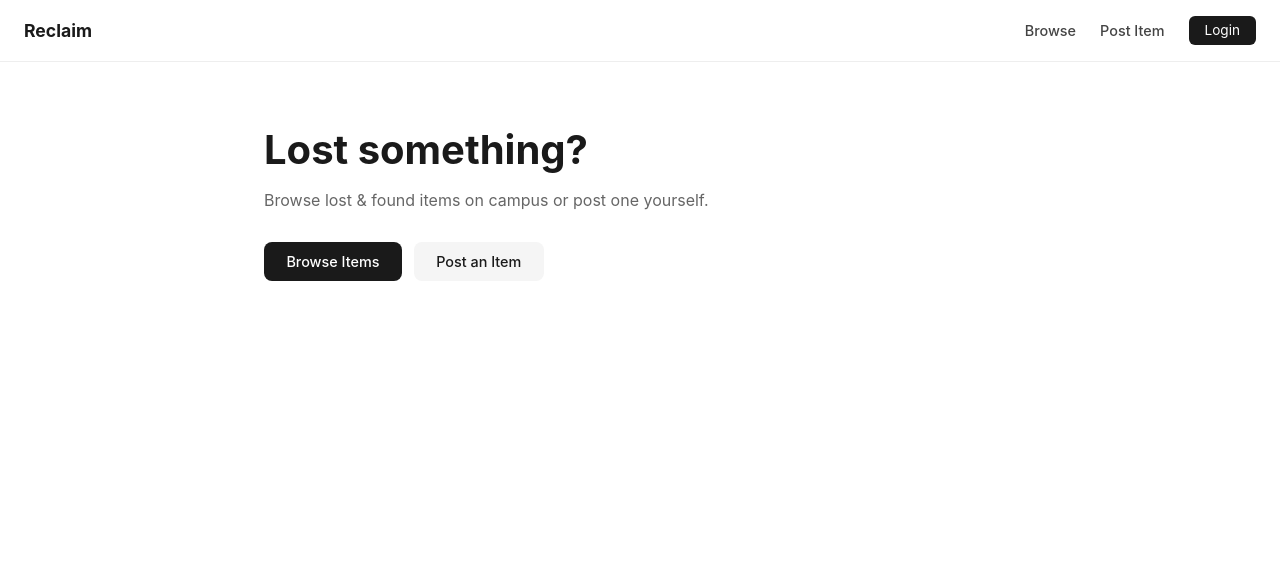
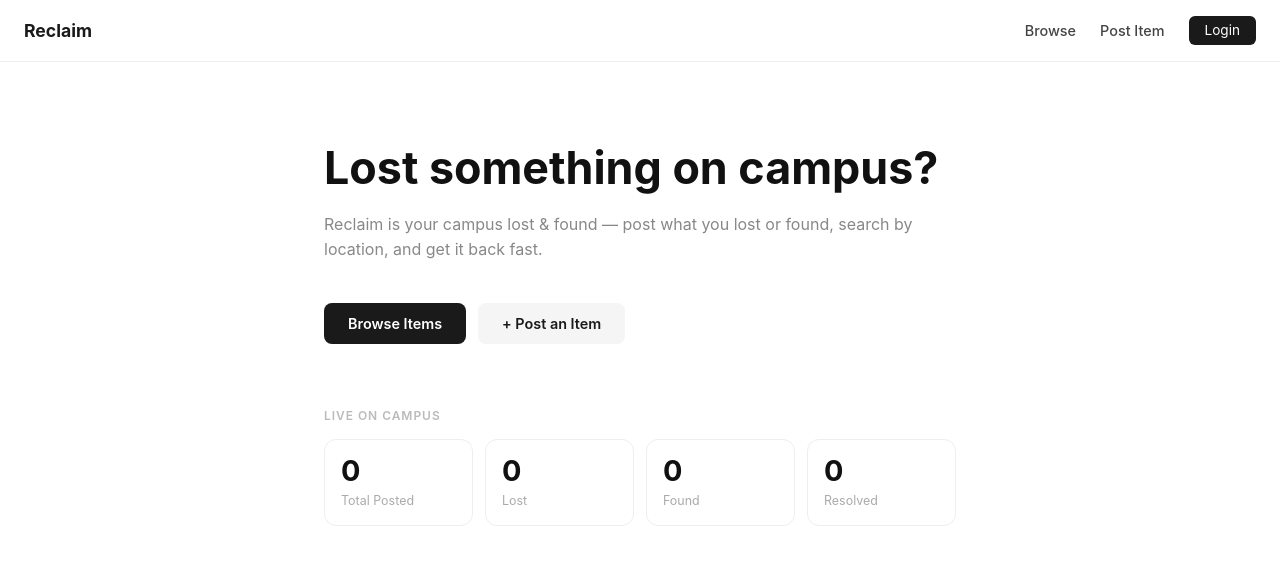
Before and after one commit to garvitdhuran/Reclaim, a React (Vite) app in the folder reclaim/: page / in a window 1280 px wide. Shown: the top 564 px of the page. Built offline with nearby package versions, Linux system fonts and the light colour scheme; no server answers; the database is empty.

Commit message:
feat: add live stats to Home page

```diff
--- a/reclaim/src/pages/Home.jsx
+++ b/reclaim/src/pages/Home.jsx
@@ -1,29 +1,88 @@
+import { useEffect, useState } from 'react'
+import { collection, getDocs } from 'firebase/firestore'
+import { db } from '../firebase/config'
 import { Link } from 'react-router-dom'
 
 function Home() {
+  const [stats, setStats] = useState({ total: 0, lost: 0, found: 0, resolved: 0 })
+  const [loadingStats, setLoadingStats] = useState(true)
+
+  useEffect(() => {
+    const fetchStats = async () => {
+      try {
+        const snapshot = await getDocs(collection(db, 'items'))
+        const items = snapshot.docs.map(d => d.data())
+        setStats({
+          total:    items.length,
+          lost:     items.filter(i => i.type === 'lost').length,
+          found:    items.filter(i => i.type === 'found').length,
+          resolved: items.filter(i => i.status !== 'active').length,
+        })
+      } catch (err) {
+        console.error(err)
+      }
+      setLoadingStats(false)
+    }
+    fetchStats()
+  }, [])
+
   return (
-    <div style={{ maxWidth: '800px', margin: '4rem auto', padding: '0 1.5rem' }}>
+    <div style={{ maxWidth: '680px', margin: '5rem auto', padding: '0 1.5rem' }}>
+
+      {/* Hero */}
       <h1 style={{
-        fontSize: 'clamp(1.8rem, 5vw, 2.5rem)',
-        fontWeight: '700', marginBottom: '1rem', lineHeight: '1.2'
+        fontSize: 'clamp(2rem, 5vw, 2.8rem)',
+        fontWeight: '700', marginBottom: '1rem',
+        lineHeight: '1.2', color: '#111',
       }}>
-        Lost something?
+        Lost something on campus?
       </h1>
-      <p style={{ color: '#666', marginBottom: '2rem', fontSize: 'clamp(0.9rem, 2.5vw, 1rem)' }}>
-        Browse lost & found items on campus or post one yourself.
+      <p style={{ color: '#888', marginBottom: '2.5rem', fontSize: '1rem', lineHeight: '1.6' }}>
+        Reclaim is your campus lost & found — post what you lost or found,
+        search by location, and get it back fast.
       </p>
-      <div style={{ display: 'flex', gap: '0.75rem', flexWrap: 'wrap' }}>
+
+      {/* CTAs */}
+      <div style={{ display: 'flex', gap: '0.75rem', flexWrap: 'wrap', marginBottom: '4rem' }}>
         <Link to="/browse" style={{
           background: '#1a1a1a', color: '#fff',
-          padding: '0.7rem 1.4rem', borderRadius: '8px',
-          fontSize: '0.9rem', fontWeight: '500', textDecoration: 'none'
+          padding: '0.75rem 1.5rem', borderRadius: '8px',
+          fontSize: '0.9rem', fontWeight: '600', textDecoration: 'none',
         }}>Browse Items</Link>
         <Link to="/post" style={{
           background: '#f5f5f5', color: '#1a1a1a',
-          padding: '0.7rem 1.4rem', borderRadius: '8px',
-          fontSize: '0.9rem', fontWeight: '500', textDecoration: 'none'
-        }}>Post an Item</Link>
+          padding: '0.75rem 1.5rem', borderRadius: '8px',
+          fontSize: '0.9rem', fontWeight: '600', textDecoration: 'none',
+        }}>+ Post an Item</Link>
       </div>
+
+      {/* Live Stats */}
+      <div>
+        <p style={{ fontSize: '0.75rem', fontWeight: '600', color: '#bbb', textTransform: 'uppercase', letterSpacing: '0.08em', marginBottom: '1rem' }}>
+          Live on campus
+        </p>
+        <div style={{ display: 'grid', gridTemplateColumns: 'repeat(auto-fit, minmax(120px, 1fr))', gap: '0.75rem' }}>
+          {[
+            { label: 'Total Posted', value: stats.total },
+            { label: 'Lost',         value: stats.lost  },
+            { label: 'Found',        value: stats.found },
+            { label: 'Resolved',     value: stats.resolved },
+          ].map(s => (
+            <div key={s.label} style={{
+              border: '1px solid #eee', borderRadius: '12px',
+              padding: '1.1rem 1rem', background: '#fff',
+            }}>
+              <p style={{ fontSize: '1.8rem', fontWeight: '700', color: '#111', margin: 0, lineHeight: 1 }}>
+                {loadingStats ? '—' : s.value}
+              </p>
+              <p style={{ fontSize: '0.78rem', color: '#aaa', margin: '0.4rem 0 0' }}>
+                {s.label}
+              </p>
+            </div>
+          ))}
+        </div>
+      </div>
+
     </div>
   )
 }
```
